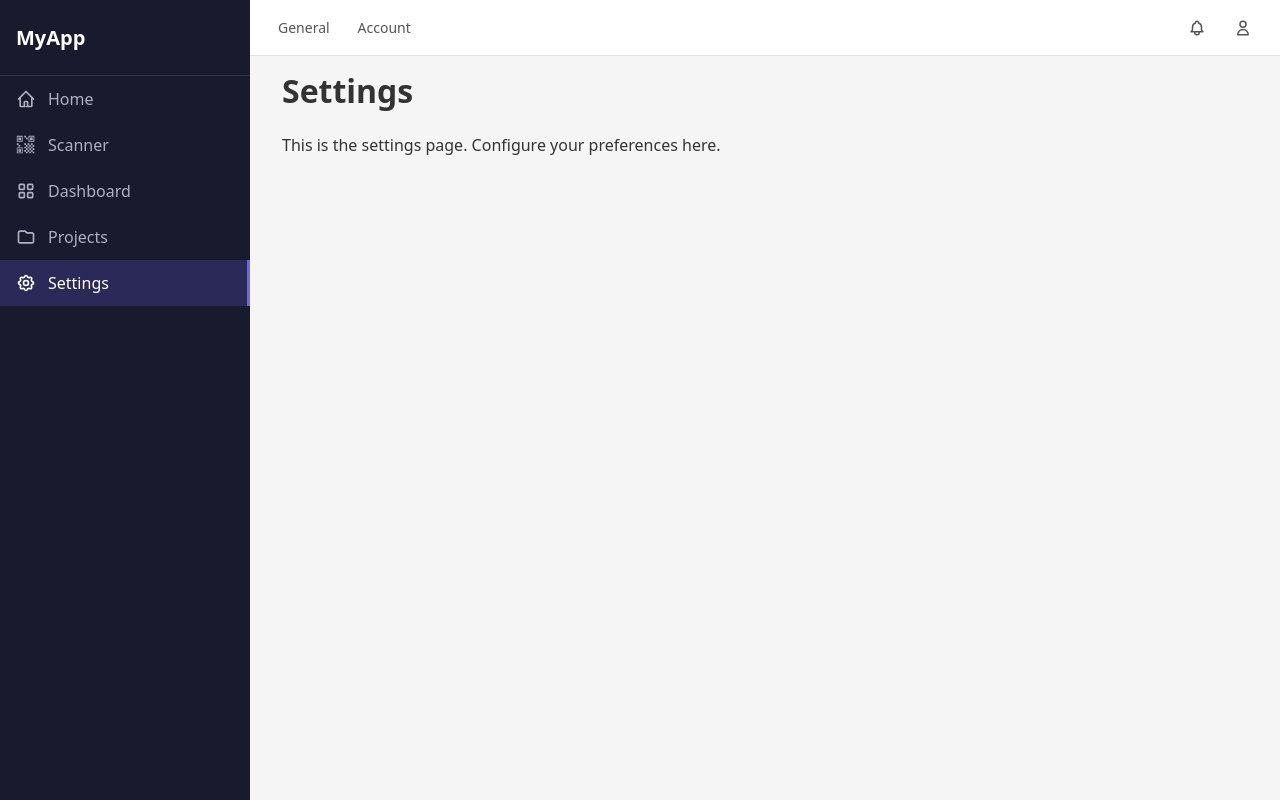
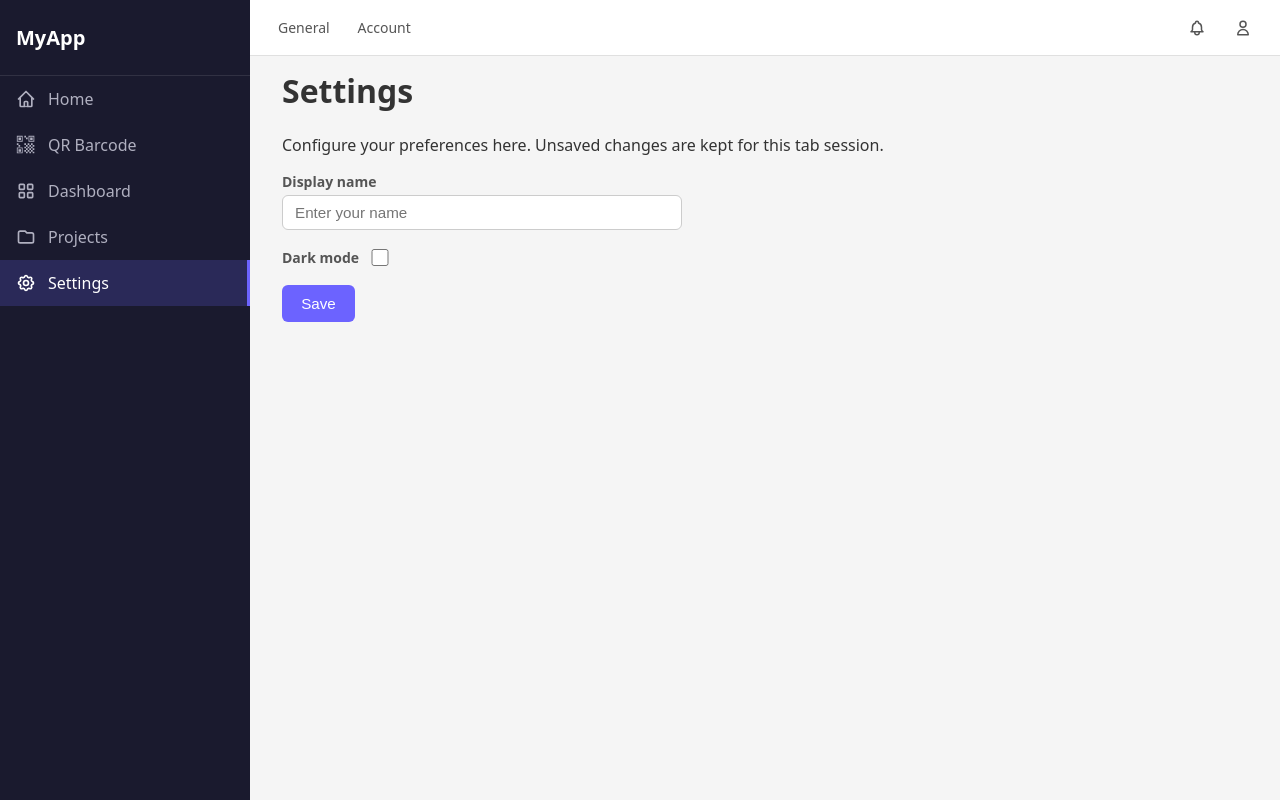
Before and after one commit to unicab369/POC-Wizard-v3, a SvelteKit app: page /settings in a window 1280 px wide. Built offline with nearby package versions, Linux system fonts and the light colour scheme.

Commit message:
added storages.

```diff
--- a/src/lib/auth.svelte.ts
+++ b/src/lib/auth.svelte.ts
@@ -1,6 +1,13 @@
-let value = $state<string | null>(null);
+let value = $state<string | null>(
+	typeof localStorage !== 'undefined' ? localStorage.getItem('auth') : null
+);
 
 export const auth = {
 	get value() { return value; },
-	set value(v: string | null) { value = v; }
+	set value(v: string | null) {
+		value = v;
+		if (typeof localStorage !== 'undefined') {
+			v ? localStorage.setItem('auth', v) : localStorage.removeItem('auth');
+		}
+	}
 };
--- a/src/routes/+layout.svelte
+++ b/src/routes/+layout.svelte
@@ -22,7 +22,7 @@
 			{ label: 'Home1', href: '/' },
 			{ label: 'Home2', href: '/home2' }
 		]},
-		{ label: 'Scanner', href: '/scanner', icon: icons.barcode, filled: true, sublinks: [
+		{ label: 'QR Barcode', href: '/scanner', icon: icons.barcode, filled: true, sublinks: [
 			{ label: 'Scan', href: '/scanner' },
 			{ label: 'History', href: '/scanner/history' }
 		]},
--- a/src/routes/settings/+page.svelte
+++ b/src/routes/settings/+page.svelte
@@ -1,2 +1,110 @@
+<script lang="ts">
+	import { onMount } from 'svelte';
+
+	const STORAGE_KEY = 'settings-draft';
+
+	let displayName = $state('');
+	let darkMode = $state(false);
+	let saved = $state(false);
+
+	onMount(() => {
+		const raw = sessionStorage.getItem(STORAGE_KEY);
+		if (raw) {
+			try {
+				const draft = JSON.parse(raw);
+				displayName = draft.displayName ?? '';
+				darkMode = draft.darkMode ?? false;
+			} catch {}
+		}
+	});
+
+	function persistDraft() {
+		sessionStorage.setItem(STORAGE_KEY, JSON.stringify({ displayName, darkMode }));
+		saved = false;
+	}
+
+	function handleSave() {
+		sessionStorage.removeItem(STORAGE_KEY);
+		saved = true;
+	}
+</script>
+
 <h1>Settings</h1>
-<p>This is the settings page. Configure your preferences here.</p>
+<p>Configure your preferences here. Unsaved changes are kept for this tab session.</p>
+
+<form class="form" onsubmit={(e) => { e.preventDefault(); handleSave(); }}>
+	<label class="field">
+		<span>Display name</span>
+		<input type="text" bind:value={displayName} oninput={persistDraft} placeholder="Enter your name" />
+	</label>
+
+	<label class="field toggle">
+		<span>Dark mode</span>
+		<input type="checkbox" bind:checked={darkMode} onchange={persistDraft} />
+	</label>
+
+	<button class="btn" type="submit">Save</button>
+	{#if saved}
+		<span class="confirmation">Preferences saved!</span>
+	{/if}
+</form>
+
+<style>
+	.form {
+		max-width: 400px;
+		display: flex;
+		flex-direction: column;
+		gap: 1rem;
+		margin-top: 1rem;
+	}
+
+	.field {
+		display: flex;
+		flex-direction: column;
+		gap: 0.25rem;
+	}
+
+	.field span {
+		font-size: 0.875rem;
+		font-weight: 600;
+		color: #555;
+	}
+
+	.field input[type='text'] {
+		padding: 0.5rem 0.75rem;
+		border: 1px solid #ccc;
+		border-radius: 6px;
+		font-size: 0.95rem;
+	}
+
+	.toggle {
+		flex-direction: row;
+		align-items: center;
+		gap: 0.5rem;
+	}
+
+	.toggle input[type='checkbox'] {
+		width: 1.1rem;
+		height: 1.1rem;
+		accent-color: #6c63ff;
+	}
+
+	.btn {
+		align-self: flex-start;
+		padding: 0.6rem 1.2rem;
+		background: #6c63ff;
+		color: #fff;
+		border: none;
+		border-radius: 6px;
+		font-size: 0.95rem;
+		cursor: pointer;
+	}
+
+	.btn:hover { background: #5a52d5; }
+
+	.confirmation {
+		color: #2e7d32;
+		font-size: 0.875rem;
+		font-weight: 500;
+	}
+</style>
```
Also changed, not shown: src/routes/scanner/+page.svelte (+23 -1 lines), src/routes/scanner/history/+page.svelte (+138 -1 lines).
